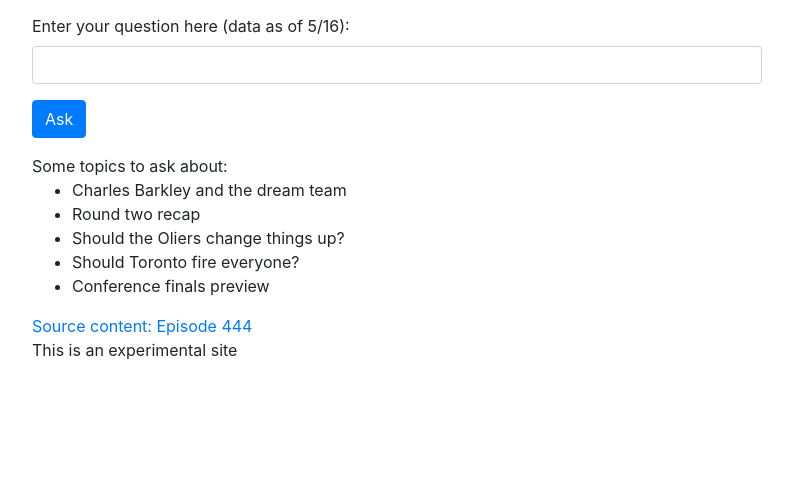
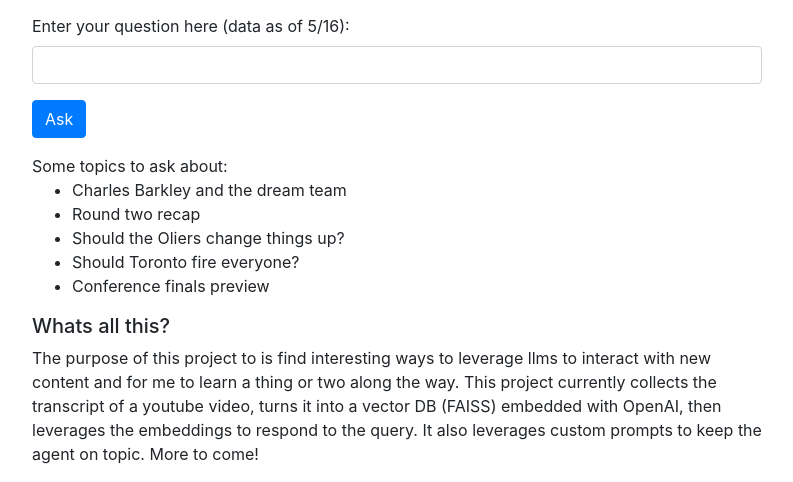
Before and after one commit to shibby576/chiclet, a Flask app: page / in a window 1280 px wide. Shown: the part 430-912 px from the top of the page, without its empty margins (243-1036 px from the left). Before the commit the page ends 790 px from the top, so only its background shows below. Run offline with Flask 3, Linux system fonts and the light colour scheme.

Commit message:
Update index.html

```diff
--- a/templates/index.html
+++ b/templates/index.html
@@ -106,8 +106,12 @@
                 </ul>
             </div>
         </div>
-        <div class="row"><a class="col-12 col-md-8 offset-md-2" target="_blank" href="https://www.youtube.com/watch?v=m04_yk-Y7Is">Source content: Episode 444</a>
-            <p class="col-12 col-md-8 offset-md-2">This is an experimental site</p>
+        <div class="row">
+            <!-- <a class="col-12 col-md-8 offset-md-2" target="_blank" href="https://www.youtube.com/watch?v=m04_yk-Y7Is">Source content: Episode 444</a> -->
+            <h5 class="col-12 col-md-8 offset-md-2">Whats all this?</h5>
+            <p class="col-12 col-md-8 offset-md-2">The purpose of this project to is find interesting ways to leverage llms to interact with new content and for me to learn a thing or two along the way.
+
+                This project currently collects the transcript of a youtube video, turns it into a vector DB (FAISS) embedded with OpenAI, then leverages the embeddings to respond to the query. It also leverages custom prompts to keep the agent on topic. More to come!</p>
         </div>
 
 
```
